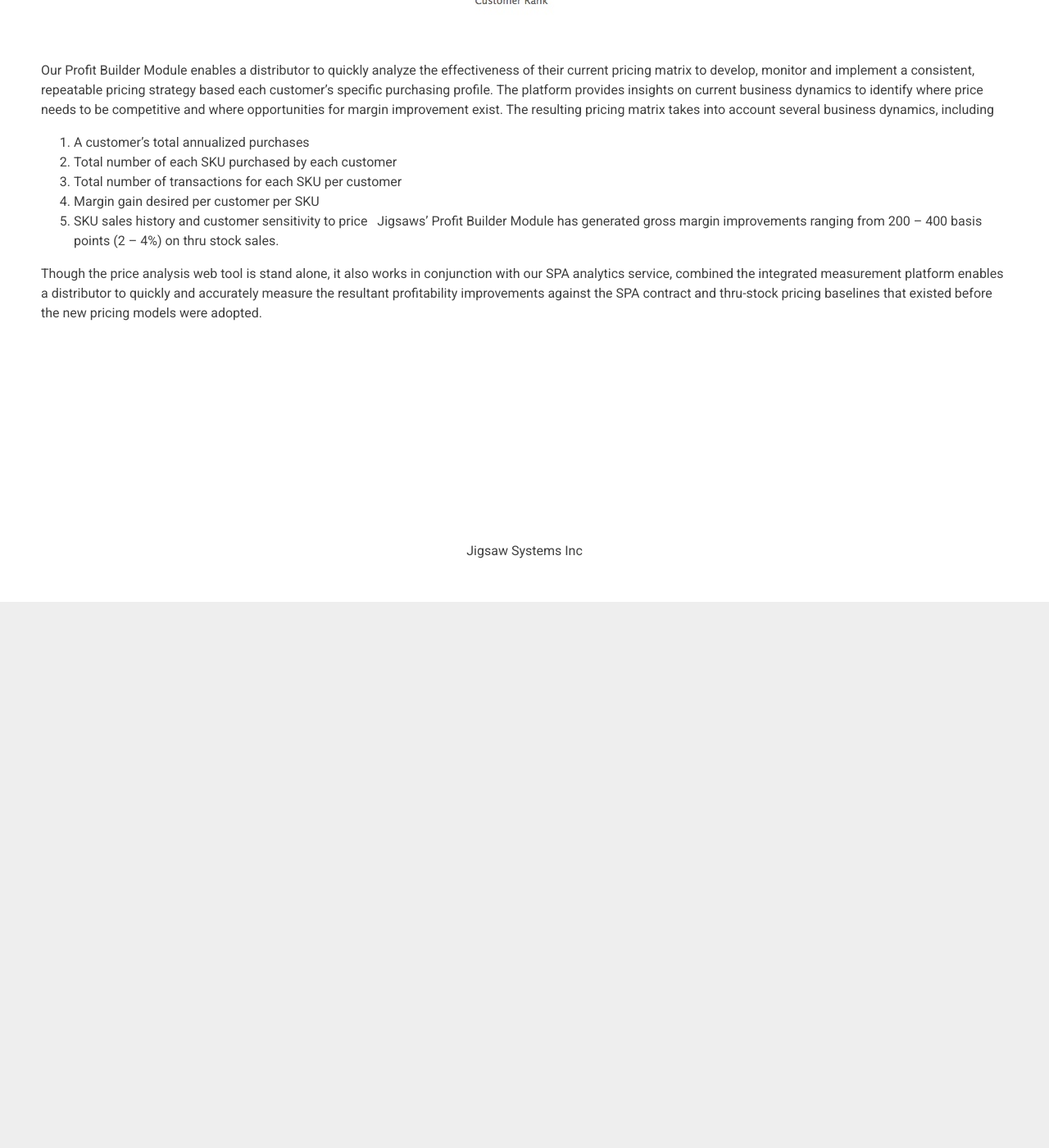
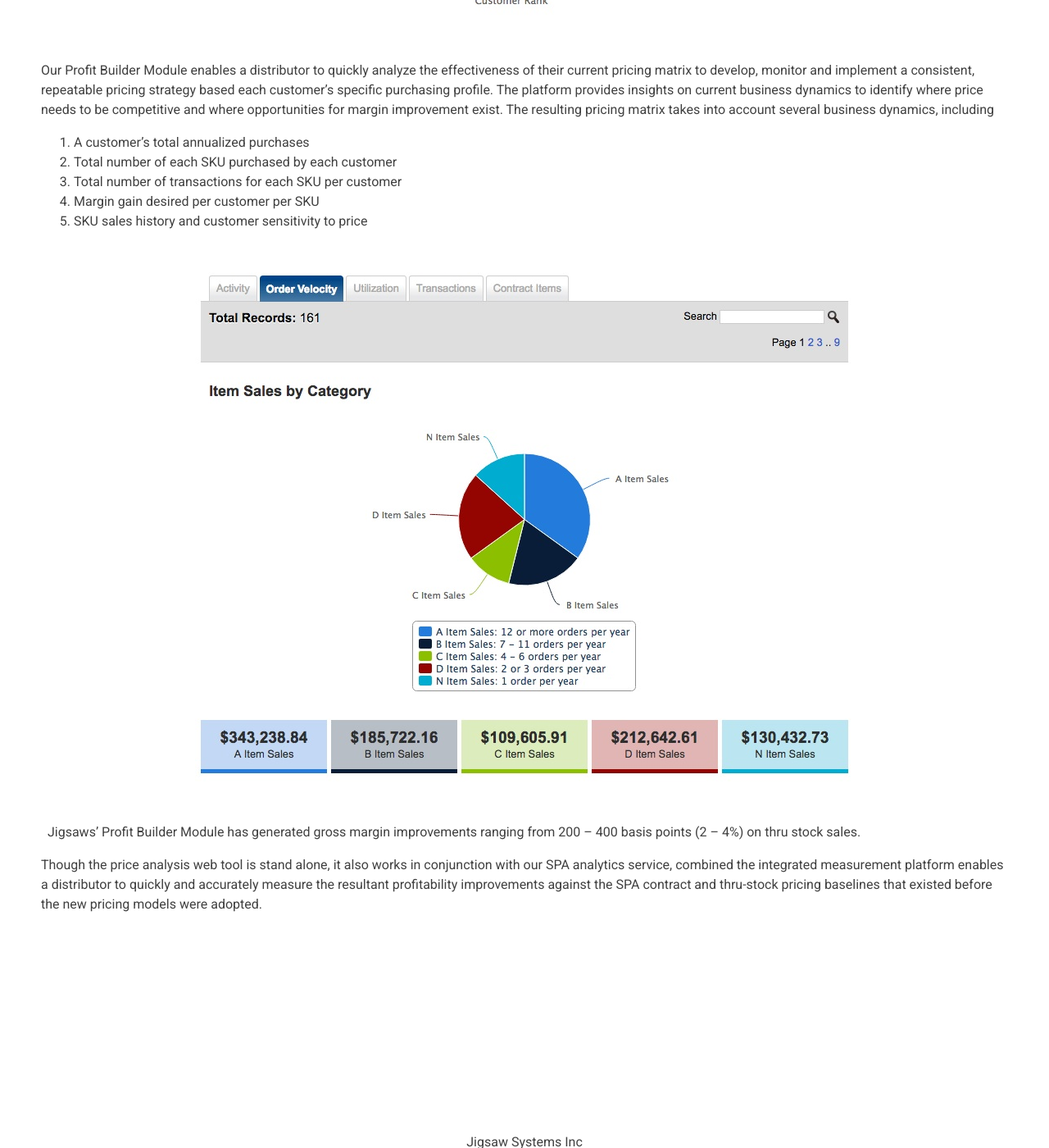
Before and after one commit to Codefully/jigsaw-redo, a Jekyll site: the page built from pages/distributor-price-margin.md, in a window 1280 px wide and 1400 px high, scrolled down 1519 px. Shown: the whole window at 82% size. Built offline with Jekyll 4.4.1, drawn with Linux system fonts in a browser that asks for light colours; nearby versions of some CDN libraries; before the commit the page ends 2253 px from its top, so only the background shows below that.

Commit message:
Updated Distributor Price Margin

```diff
--- a/pages/distributor-price-margin.md
+++ b/pages/distributor-price-margin.md
@@ -22,7 +22,8 @@ Our Profit Builder Module enables a distributor to quickly analyze the effective
 4. Margin gain desired per customer per SKU
 5. SKU sales history and customer sensitivity to price
 
+![distributor-matrix-order-velocity.jpg](/uploads/distributor-matrix-order-velocity.jpg)
+
 Jigsaws’ Profit Builder Module has generated gross margin improvements ranging from 200 – 400 basis points (2 – 4%) on thru stock sales.
 
-
 Though the price analysis web tool is stand alone, it also works in conjunction with our SPA analytics service, combined the integrated measurement platform enables a distributor to quickly and accurately measure the resultant profitability improvements against the SPA contract and thru-stock pricing baselines that existed before the new pricing models were adopted.
```
